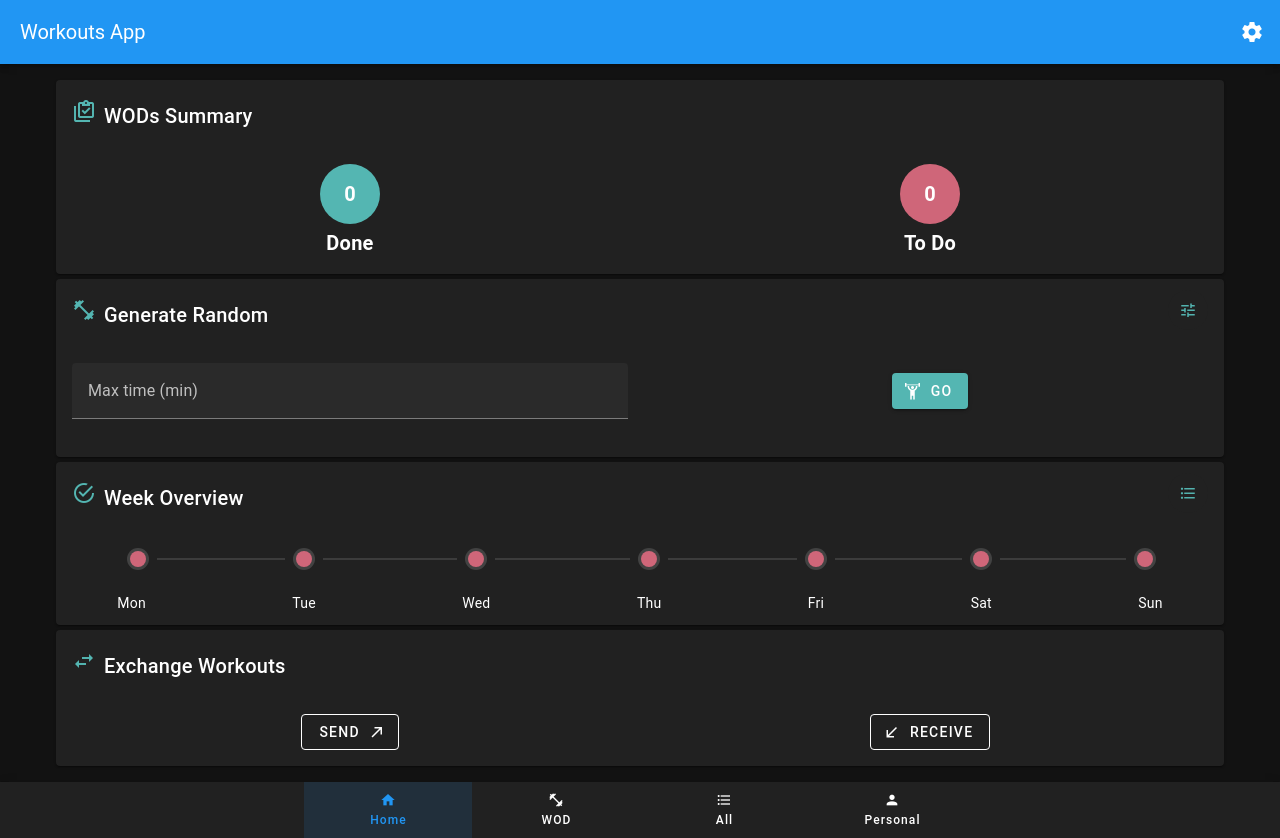
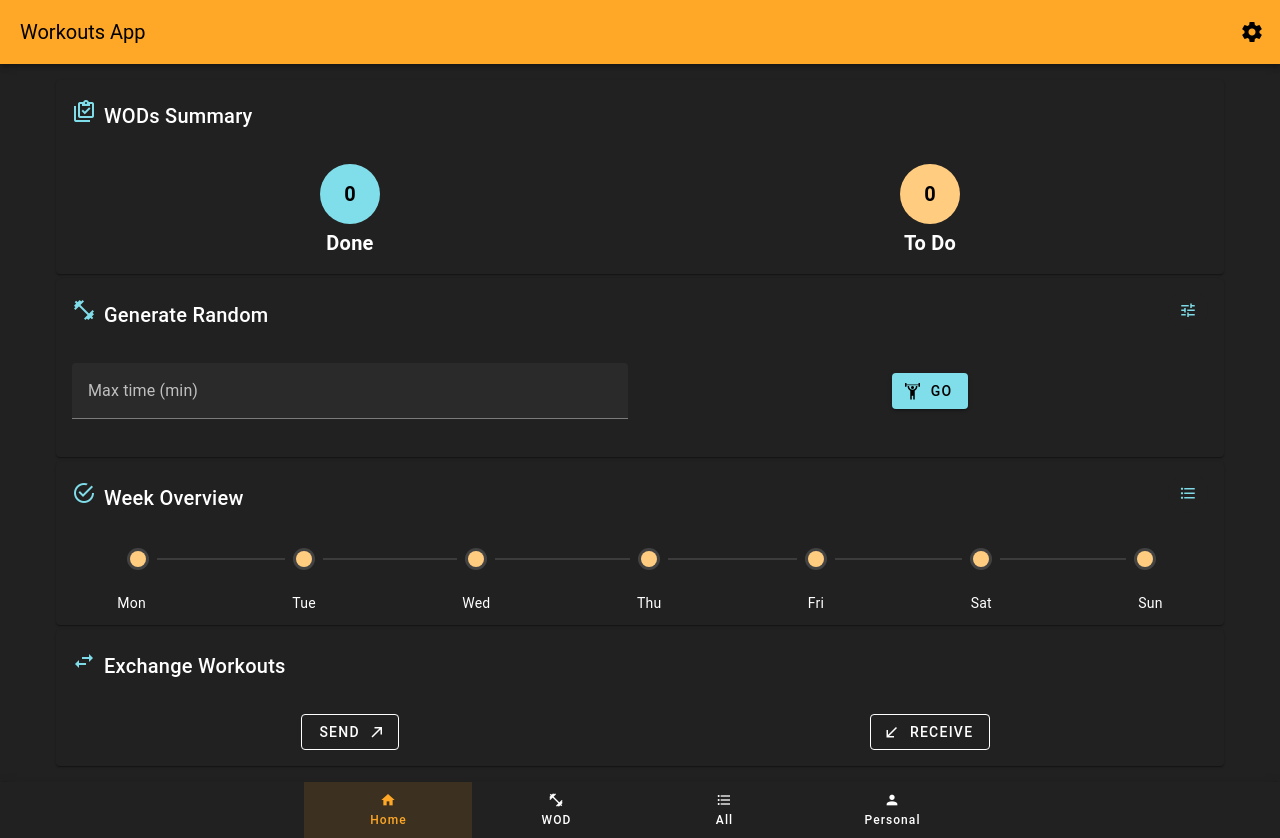
Before and after one commit to inesosoares6/workouts-app, a Vue app: page / in a window 1280 px wide. Built offline with nearby package versions, Linux system fonts and the light colour scheme.

Commit message:
change theme

```diff
--- a/src/plugins/vuetify.ts
+++ b/src/plugins/vuetify.ts
@@ -8,12 +8,38 @@
 import '@mdi/font/css/materialdesignicons.css'
 import 'vuetify/styles'
 
+import colors from 'vuetify/util/colors'
+
 // Composables
 import { createVuetify } from 'vuetify'
 
 // https://vuetifyjs.com/en/introduction/why-vuetify/#feature-guides
 export default createVuetify({
 	theme: {
-		defaultTheme: 'dark'
+		defaultTheme: 'dark',
+		themes: {
+			light: {
+				dark: false,
+				colors: {
+					primary: colors.orange.lighten1,
+					secondary: colors.cyan.lighten3,
+					error: colors.orange.lighten3,
+					grey: colors.grey.lighten2,
+					warning: colors.yellow.lighten2,
+					background: colors.grey.lighten5
+				}
+			},
+			dark: {
+				dark: true,
+				colors: {
+					primary: colors.orange.lighten1,
+					secondary: colors.cyan.lighten3,
+					error: colors.orange.lighten3,
+					grey: colors.grey.lighten2,
+					warning: colors.yellow.lighten2,
+					background: colors.grey.darken4
+				}
+			}
+		}
 	}
 })
```
